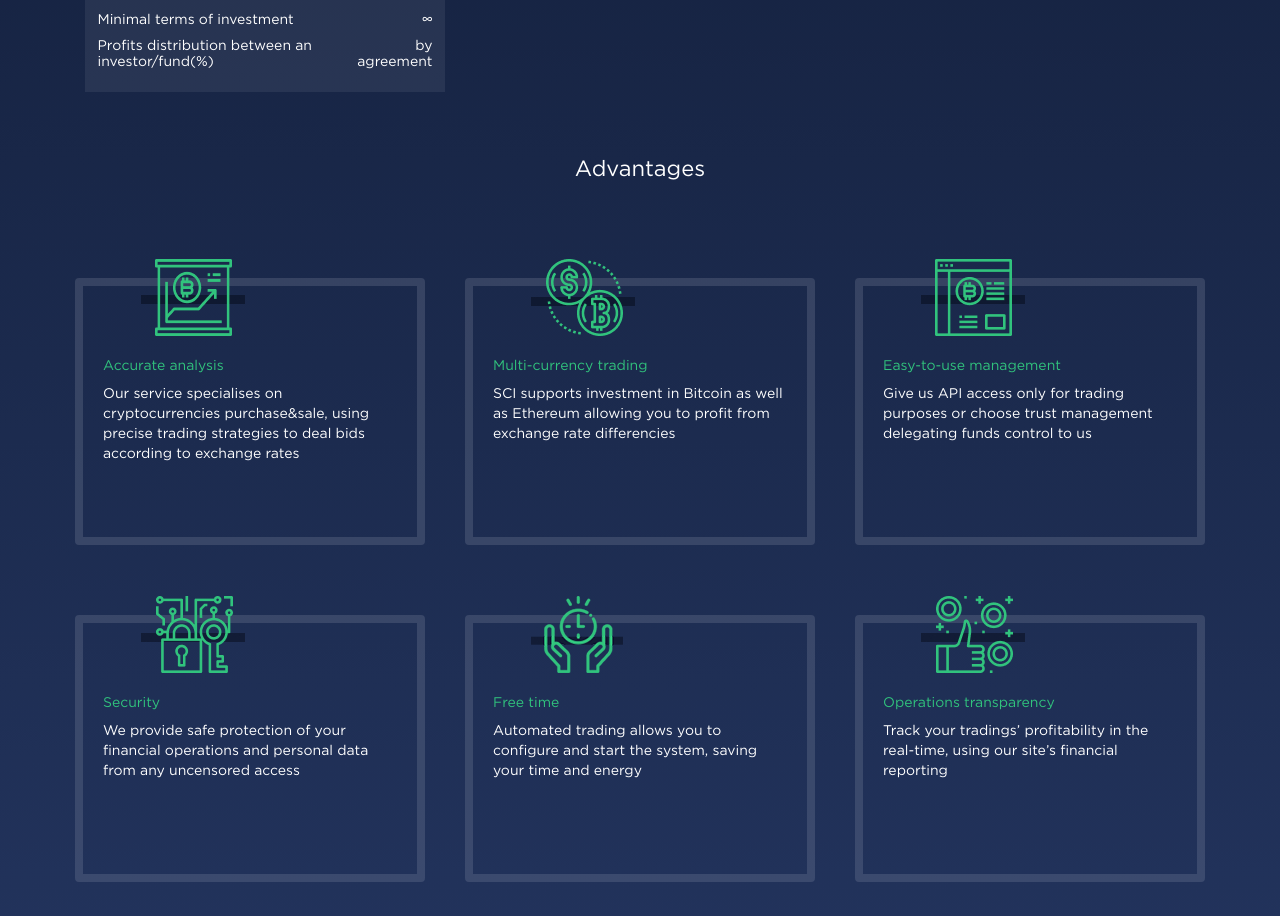
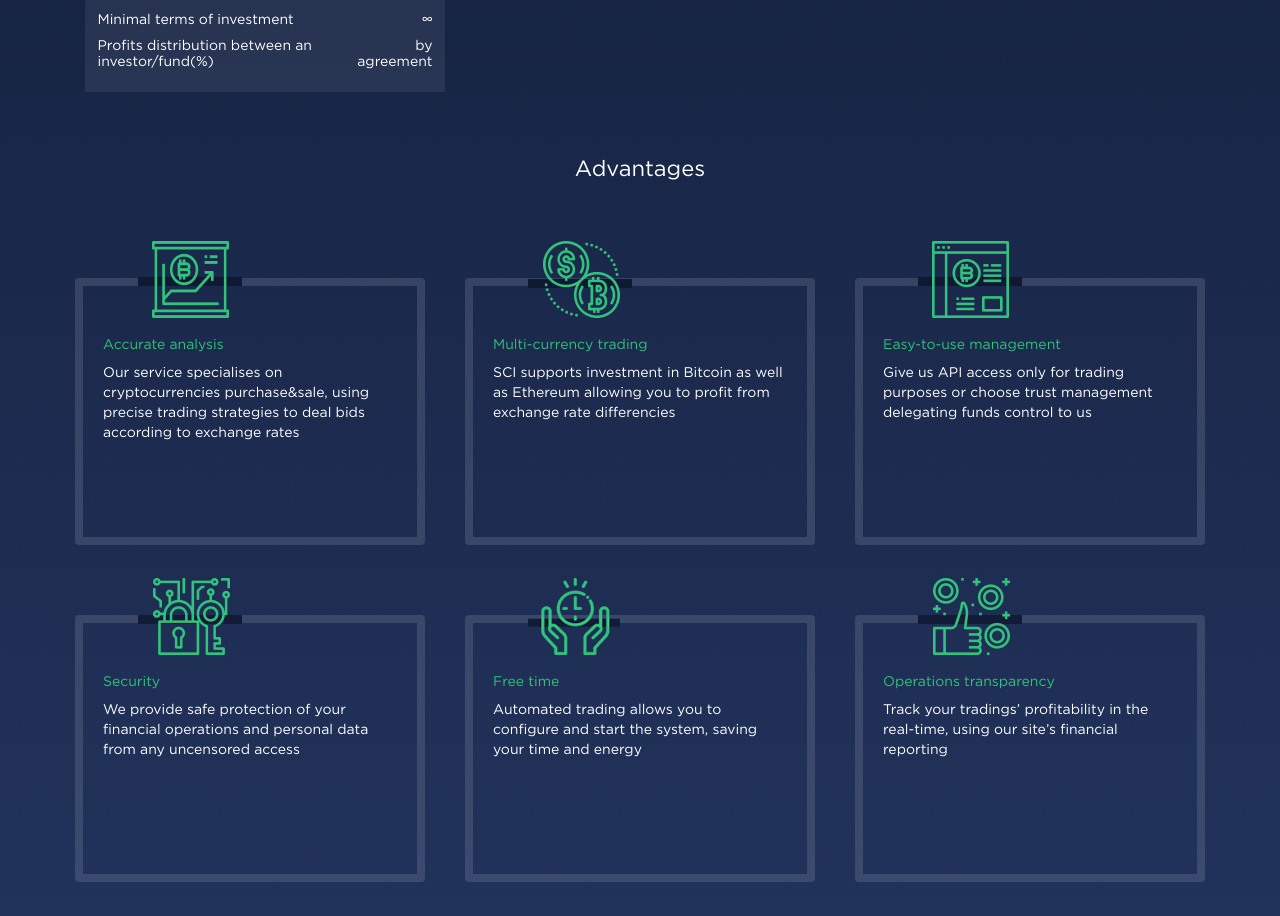
Before and after one commit to DKSGROUP/Crypto, a Yii app: template views/site/index.php in a window 1280 px wide. Shown: the part 1481-2397 px from the top of the page. Run offline with PHP 8.4 and a stand-in for Yii, Linux system fonts and the light colour scheme; the template is opened without the code that fills it, so the values that code supplies are empty; some libraries are stand-ins or nearby versions.

Commit message:
change advantage

```diff
--- a/web/css/advanteges.css
+++ b/web/css/advanteges.css
@@ -1,5 +1,5 @@
 .imgg img{
-    padding: 3px;
+    margin-top: -15px;
 
 }
 p{
```
